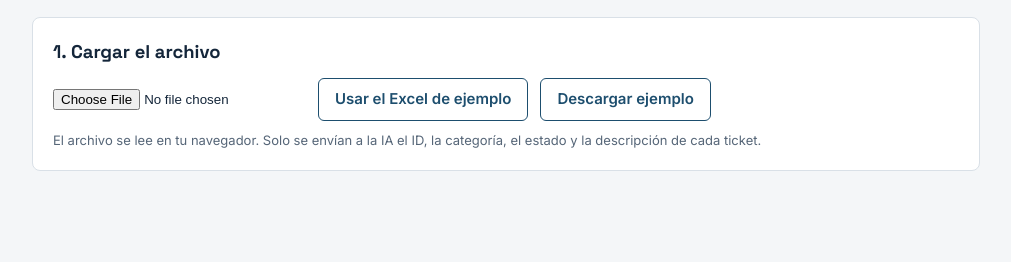
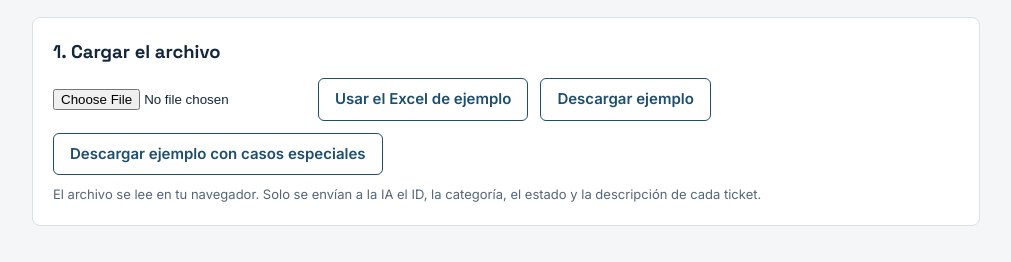
Before and after one commit to Jossphi/mesa-de-ayuda, a website: page public/index.html in a window 1280 px wide. Shown: the part 150-412 px from the top of the page, without its empty margins (134-1145 px from the left). Drawn offline with Linux system fonts and the light colour scheme.

Commit message:
Agregar Excel de ejemplo con casos especiales y enlace de descarga
Co-Authored-By: Claude Sonnet 5.5 <noreply@anthropic.com>
Claude-Session: https://claude.ai/code/session_01CeYJvkmthSqAS87hTXrq8E

```diff
--- a/public/index.html
+++ b/public/index.html
@@ -76,6 +76,7 @@ ul{margin:0;padding-left:20px}
       <input type="file" id="archivo" accept=".xlsx,.xls,.csv" aria-label="Archivo Excel de tickets">
       <button type="button" class="sec" id="ejemplo">Usar el Excel de ejemplo</button>
       <a class="btn sec" href="Mesa_de_ayuda_ejemplo.xlsx" download>Descargar ejemplo</a>
+      <a class="btn sec" href="Mesa_de_ayuda_ejemplo_casos_especiales.xlsx" download>Descargar ejemplo con casos especiales</a>
     </div>
     <div id="hojaBox" hidden style="margin-top:12px"><label for="hoja">Hoja con los tickets: </label><select id="hoja"></select></div>
     <p class="note">El archivo se lee en tu navegador. Solo se envían a la IA el ID, la categoría, el estado y la descripción de cada ticket.</p>
```
Also changed, not shown: 1 other file.
